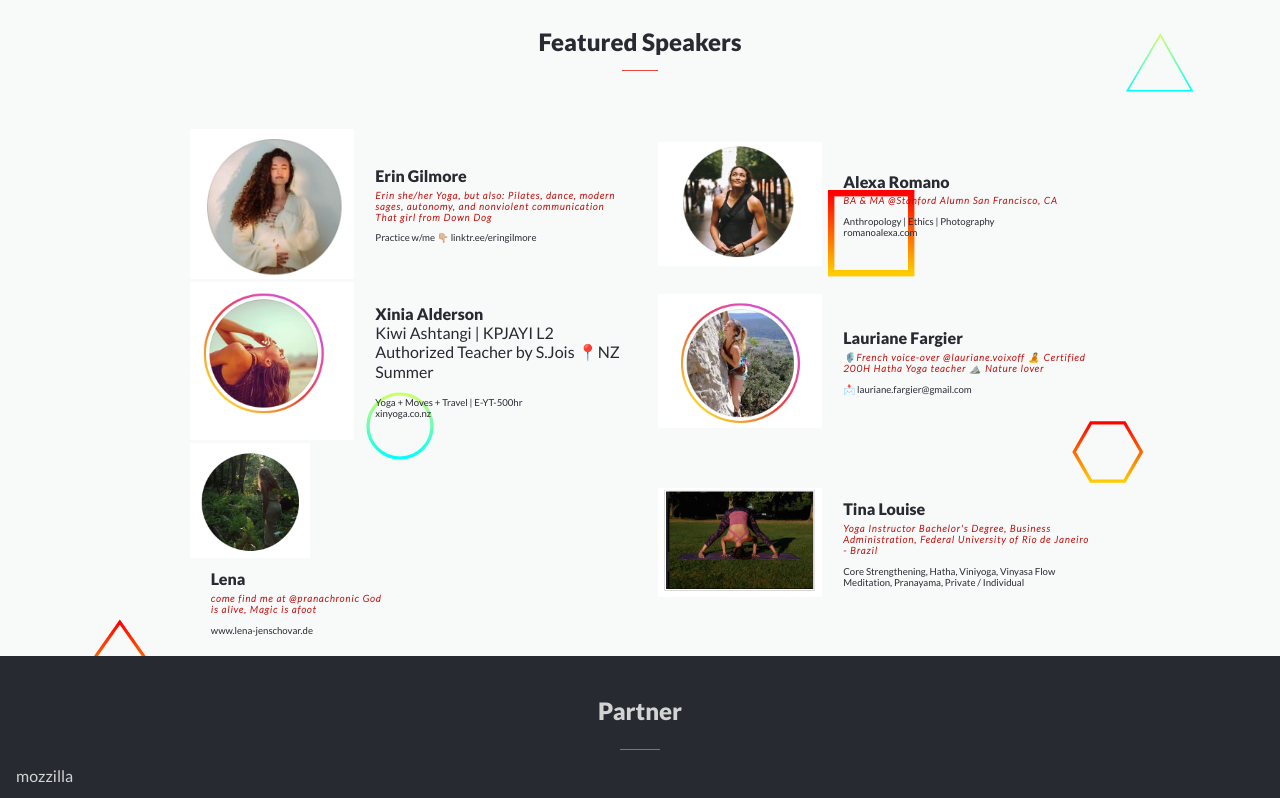
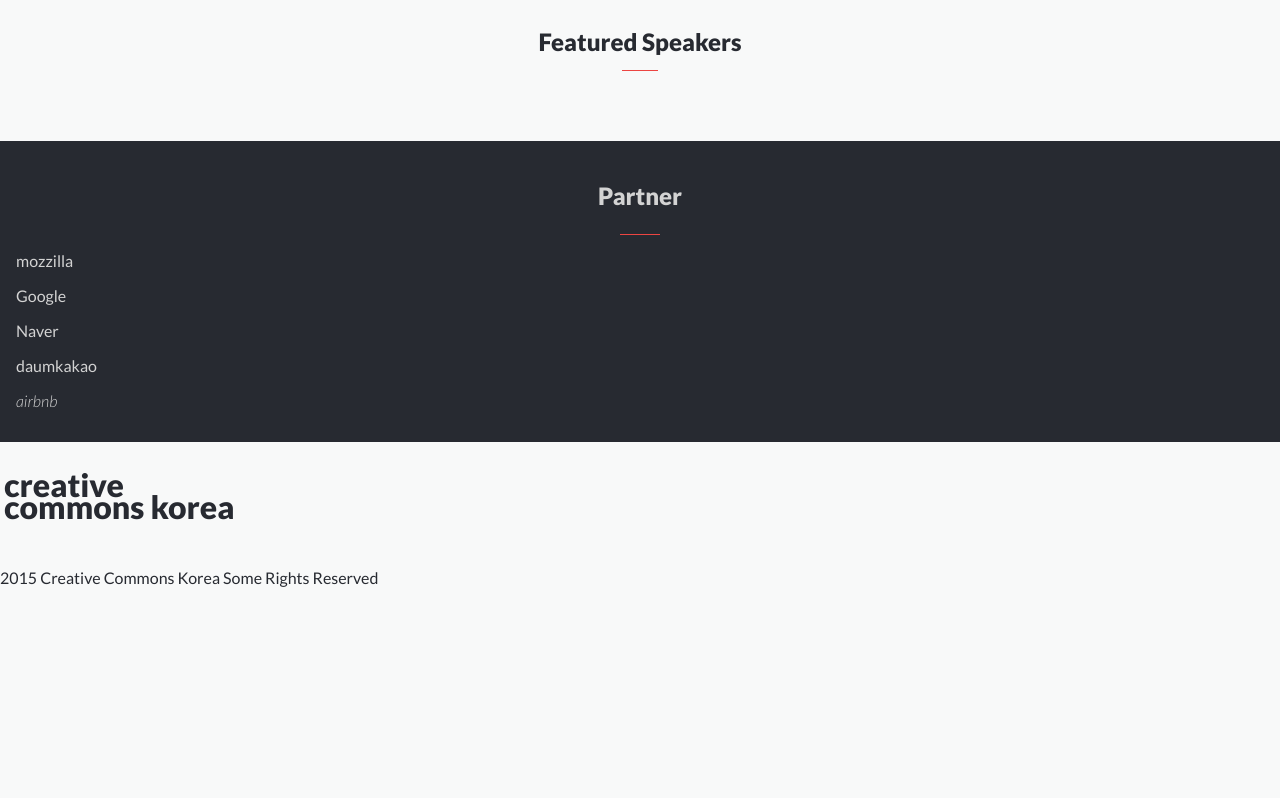
Before and after one commit to JansueT/module1capstone, a website: page index.html in a window 1280 px wide. Shown: the part 1094-1892 px from the top of the page. After the commit the page ends 1700 px from the top, so only its background shows below. Drawn offline with Linux system fonts and the light colour scheme; files whose address does not match are found by name.

Commit message:
Added about.html and index.html

```diff
--- a/index.html
+++ b/index.html
@@ -23,41 +23,41 @@
           <div class="header_t_nav">
             <ul class="header_t_nav_desktop">
               <li>
-                <a href="/about.html"><i class="a_facebook_f"></i></a>
+                <a href="./about.html"><i class="a_facebook_f"></i></a>
               </li>
               <li>
-                <a href="/about.html"><i class="a_twitter"></i></a>
+                <a href="./about.html"><i class="a_twitter"></i></a>
               </li>
-              <li><a href="/about.html">English</a></li>
-              <li><a href="/about.html">My Page</a></li>
-              <li><a href="/about.html">Logout</a></li>
+              <li><a href="./about.html">English</a></li>
+              <li><a href="./about.html">My Page</a></li>
+              <li><a href="./about.html">Logout</a></li>
             </ul>
           </div>
         </div>
         <div class="container_nav">
           <div class="logo_nav">
-            <a href="./about.html">
-              <img src="./images/logo_cc.png" alt="CC Global logo"/>
+            <a href="./index.html">
+              <img src="./images/logo_cc.png" alt="CC Global logo" />
             </a>
           </div>
           <ul class="header_nav_desktop">
-            <li><a href="/about.html">About</a></li>
-            <li><a href="/about.html">Program</a></li>
-            <li><a href="/about.html">Join</a></li>
-            <li><a href="/about.html">Sponsor</a></li>
-            <li><a href="/about.html">News</a></li>
-            <li><a href="/about.html">CC Campaign</a></li>
+            <li><a href="./about.html">About</a></li>
+            <li><a href="./about.html">Program</a></li>
+            <li><a href="./about.html">Join</a></li>
+            <li><a href="./about.html">Sponsor</a></li>
+            <li><a href="./about.html">News</a></li>
+            <li><a href="./about.html">CC Campaign</a></li>
           </ul>
         </div>
       </nav>
-      <header class="container">
+      <div class="container">
         <div class="header_nav_mobile">
           <button type="button" class="menu_btn">
             <img src="./images/Union.png" alt="menu link" />
           </button>
           <nav class="header_nav_mobile hidden">
             <button type="button" class="btn_close_nav">
-              <img src="./images/Icon-cancel.svg" alt="cancel icon" />
+              <img src="./assets/Icon-Cancel.svg" alt="cancel icon" />
             </button>
             <ul>
               <li>
@@ -82,12 +82,12 @@
           </nav>
         </div>
         <div class="headline">
-          <h3>"Hello! Sharing Yogie World"</h3>
+          <h3>"Hello! Sharing Yohie World"</h3>
           <h1>CREATIVE COMMONS GLOBAL SUMMIT YOGA 2015</h1>
           <p class="headline_p_description">
             A joyful celebration believing in the value of opennens and sharing,
             creating a positive change with people from over 80 countries is talking
-            place in October, in Korea.
+            place in October, in Korea..
           </p>
           <h2 class="headline_date">2015.10.15(THU) ~ 16(FRI)</h2>
           <p class="headline_p_location">
@@ -187,155 +187,7 @@
       <div class="speaker_title">
         <p>Featured Speakers</p>
       </div>
-      <div class="speaker_container_card">
-        <div class="speaker_card">
-          <div class="speaker_c_img">
-            <img
-              src="./images/speakers/1.png"
-              alt="Speaker Erin Gilmore"/>
-          </div>
-          <div class="speaker_c_content">
-            <div class="speaker_c_name">
-              <p>Erin Gilmore</p>
-            </div>
-            <div class="speaker_c_details">
-              <p>
-                Erin she/her
-                Yoga, but also: Pilates, dance, modern sages, autonomy, and nonviolent communication
-                That girl from Down Dog
-              </p>
-            </div>
-            <div class="speaker_c_description">
-              <p>
-                Practice w/me 👇🏼
-                linktr.ee/eringilmore
-              </p>
-            </div>
-          </div>
-        </div>
-        <div class="speaker_card">
-          <div class="speaker_c_img">
-            <img
-              src="./images/speakers/2.png"
-              alt="Speaker Alexa Romano" />
-          </div>
-          <div class="speaker_c_content">
-            <div class="speaker_c_name">
-              <p>Alexa Romano</p>
-            </div>
-            <div class="speaker_c_details">
-              <p>
-                BA & MA @Stanford Alumn
-                San Francisco, CA
-              </p>
-            </div>
-            <div class="speaker_c_description">
-              <p>
-                Anthropology | Ethics | Photography
-                <br>
-                romanoalexa.com
-              </p>
-            </div>
-          </div>
-        </div>
-        <div class="speaker_card">
-          <div class="speaker_c_img">
-            <img
-              src="./images/speakers/3.png"
-              alt="Speaker Xinia Alderson" />
-          </div>
-          <div class="speaker_c_content">
-            <div class="speaker_c_name">
-              <p>Xinia Alderson</p>
-            </div>
-            <div class="speaker_c_details>
-              <p>
-                Kiwi Ashtangi | KPJAYI L2 Authorized Teacher by S.Jois
-                📍NZ Summer
-              </p>
-            </div>
-            <div class="speaker_c_description">
-              <p>
-                Yoga + Moves + Travel | E-YT-500hr
-                <br>
-                xinyoga.co.nz
-              </p>
-            </div>
-          </div>
-        </div>
-        <div class="speaker_card">
-          <div class="speaker_c_img">
-            <img
-              src="./images/speakers/4.png"
-              alt="Speaker Lauriane Fargier"/>
-          </div>
-          <div class="speaker_c_content">
-            <div class="speaker_c_name">
-              <p>Lauriane Fargier</p>
-            </div>
-            <div class="speaker_c_details">
-              <p>
-                🎙️French voice-over @lauriane.voixoff
-                🧘 Certified 200H Hatha Yoga teacher
-                ⛰️ Nature lover
-              </p>
-            </div>
-            <div class="speaker_c_description">
-              <p>
-                📩 lauriane.fargier@gmail.com
-              </p>
-            </div>
-          </div>
-        </div>
-        <div class="speake_card">
-          <div class="speaker_c_img">
-            <img
-              src="./images/speakers/5.png"
-              alt="Speaker Lena" />
-          </div>
-          <div class="speaker_c_content">
-            <div class="speaker_c_name">
-              <p>Lena</p>
-            </div>
-            <div class="speaker_c_details">
-              <p>
-                come find me at @pranachronic
-                God is alive, Magic is afoot
-              </p>
-            </div>
-            <div class="speaker_c_description">
-              <p>
-                www.lena-jenschovar.de
-              </p>
-            </div>
-          </div>
-        </div>
-        <div class="speaker_card">
-          <div class="speaker_c_img">
-            <img
-              src="./images/speakers/6.png"
-              alt="Speaker Tina Louise" />
-          </div>
-          <div class="speaker_c_content">
-            <div class="speaker_c_name">
-              <p>Tina Louise</p>
-            </div>
-            <div class="speaker_c_details">
-              <p>
-                Yoga Instructor
-                Bachelor's Degree, Business Administration,
-                Federal University of Rio de Janeiro - Brazil
-              </p>
-            </div>
-            <div class="speaker_c_description">
-              <p>
-                Core Strengthening, Hatha, Viniyoga, Vinyasa Flow
-                Meditation, Pranayama, Private / Individual
-              </p>
-            </div>
-          </div>
-        </div>
-      </div>
+      <div class="speaker_container_card"></div>
       <button type="button" class="speakers_btn">
         MORE
         <i class="a_chevron_down"></i>
```
Also changed, not shown: about.html (+1 -1 lines).
